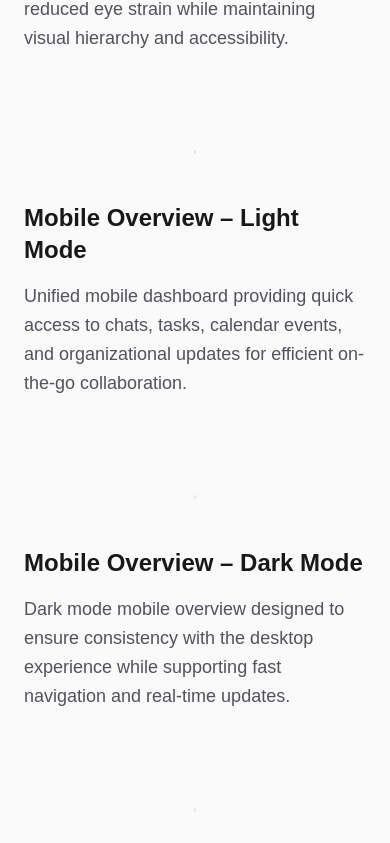
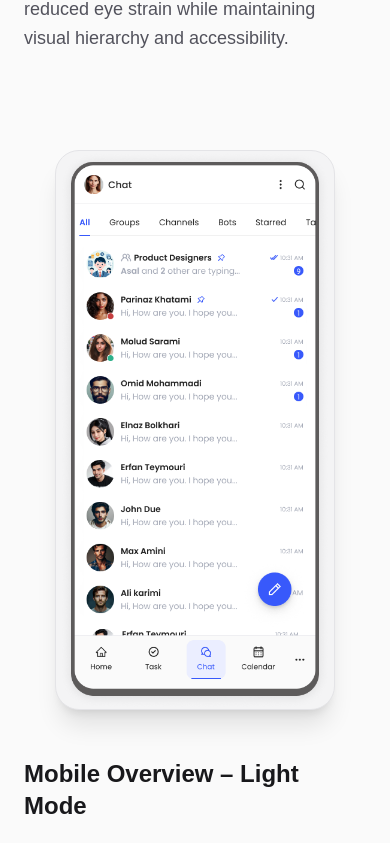
Before and after one commit to rezamomeni-dev/my-portfolio, a Next.js app: page /projects/nexus in a window 390 px wide. Shown: the part 5116-5959 px from the top of the page. Built offline with nearby package versions, Linux system fonts and the light colour scheme.

Commit message:
fix: work on fix image in project gallery

```diff
--- a/components/projects/ProjectGallery.tsx
+++ b/components/projects/ProjectGallery.tsx
@@ -5,6 +5,7 @@
 import { Image as ImageIcon } from "lucide-react";
 import Image from "next/image";
 import Lightbox from "./Lightbox";
+import clsx from "clsx";
 
 interface GalleryItem {
    src: string;
@@ -18,7 +19,9 @@
 }
 
 const ProjectGallery = ({ gallery }: ProjectGalleryProps) => {
-  const [selectedImageIndex, setSelectedImageIndex] = useState<number | null>(null);
+   const [selectedImageIndex, setSelectedImageIndex] = useState<number | null>(
+      null,
+   );
 
    return (
       <section className="py-24 bg-zinc-50 dark:bg-zinc-900/50">
@@ -28,7 +31,9 @@
                   <div className="p-2 rounded-lg bg-primary/10 text-primary">
                      <ImageIcon className="w-6 h-6" />
                   </div>
-             <h2 className="text-3xl font-bold text-zinc-900 dark:text-white">Interface Previews</h2>
+                  <h2 className="text-3xl font-bold text-zinc-900 dark:text-white">
+                     Interface Previews
+                  </h2>
                </div>
                <p className="text-zinc-600 dark:text-zinc-400 text-lg">
                   A closer look at the user experience and interface design.
@@ -42,17 +47,28 @@
                      initial={{ opacity: 0, y: 40 }}
                      whileInView={{ opacity: 1, y: 0 }}
                      viewport={{ once: true }}
-                className={`grid md:grid-cols-2 gap-12 items-center ${index % 2 === 1 ? 'md:flex-row-reverse' : ''}`}
+                     className={`grid md:grid-cols-2 gap-12 items-center justify-between ${index % 2 === 1 ? "md:flex-row-reverse" : ""}`}
+                  >
+                     <div
+                        className={clsx(
+                           "w-full",
+                           index % 2 === 1 ? "md:order-2" : "",
+                        )}
                      >
                         <div
                            onClick={() => setSelectedImageIndex(index)}
-                    className={`relative rounded-3xl overflow-hidden border border-zinc-200 dark:border-zinc-800 shadow-xl bg-zinc-100 dark:bg-zinc-800 group cursor-pointer ${index % 2 === 1 ? 'md:order-2' : ''} ${item.isMobile ? 'aspect-[9/18] max-w-[300px] mx-auto' : 'aspect-video'}`}
+                           className={clsx(
+                              "relative rounded-3xl overflow-hidden border border-zinc-200 dark:border-zinc-800 shadow-xl bg-zinc-100 dark:bg-zinc-800 group cursor-pointer",
+                              item.isMobile
+                                 ? "aspect-9/18 max-w-75 max-h-140 mx-auto"
+                                 : "aspect-video",
+                           )}
                         >
                            <Image
                               src={item.src}
                               alt={item.label}
                               fill
-                      className={`${item.isMobile ? 'object-contain' : 'object-cover'} group-hover:scale-105 transition-transform duration-700`}
+                              className={`${item.isMobile ? "object-contain" : "object-cover"} group-hover:scale-105 transition-transform duration-700 `}
                            />
                            <div className="absolute inset-0 bg-black/0 group-hover:bg-black/10 transition-colors duration-300 flex items-center justify-center">
                               <div className="opacity-0 group-hover:opacity-100 transition-opacity bg-white/90 dark:bg-zinc-900/90 p-3 rounded-full shadow-lg text-zinc-900 dark:text-white">
@@ -60,8 +76,11 @@
                               </div>
                            </div>
                         </div>
-                 <div className={index % 2 === 1 ? 'md:order-1' : ''}>
-                    <h3 className="text-2xl font-bold text-zinc-900 dark:text-white mb-4">{item.label}</h3>
+                     </div>
+                     <div className={index % 2 === 1 ? "md:order-1" : ""}>
+                        <h3 className="text-2xl font-bold text-zinc-900 dark:text-white mb-4">
+                           {item.label}
+                        </h3>
                         <p className="text-lg text-zinc-600 dark:text-zinc-400 leading-relaxed">
                            {item.description}
                         </p>
```
Lines whose indentation alone changed are shown as unchanged.
